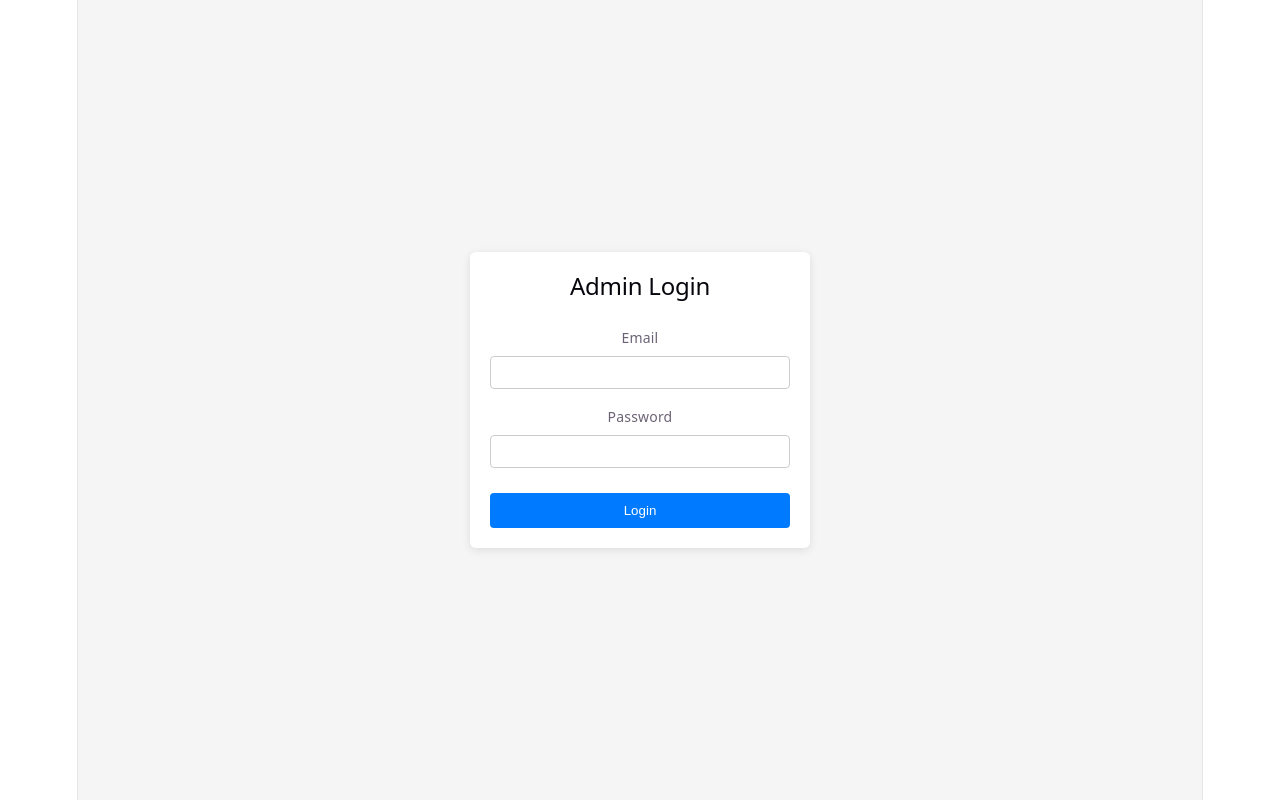
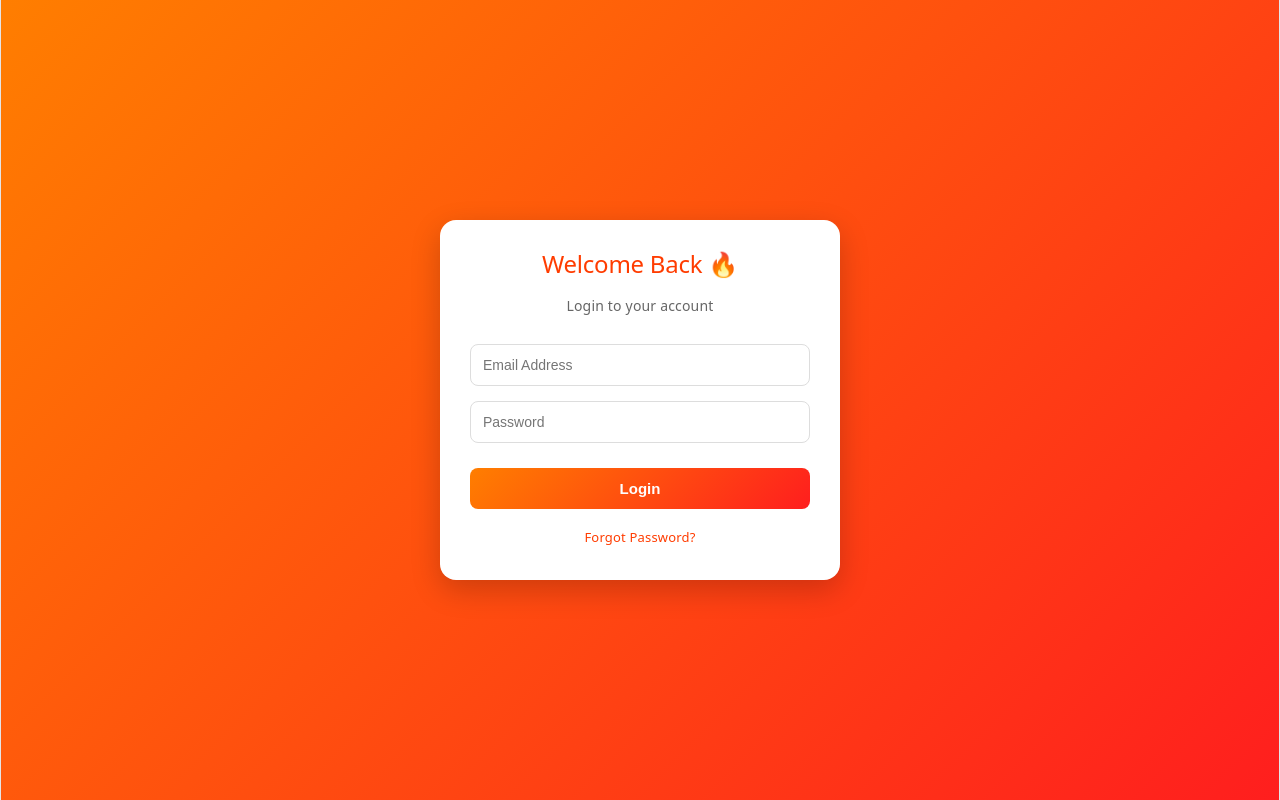
Before and after one commit to bnmanish/Appointment-Booking-System, a React (Vite) app in the folder frontend/: page /admin/login in a window 1280 px wide. Built offline with nearby package versions, Linux system fonts and the light colour scheme.

Commit message:
API setup and login page

```diff
--- a/frontend/src/App.tsx
+++ b/frontend/src/App.tsx
@@ -1,14 +1,110 @@
-import { BrowserRouter, Routes, Route } from "react-router-dom";
-import Login from "./pages/admin/Login";
+import React, { useState } from "react";
 
-const App: React.FC = () => {
+const Login: React.FC = () => {
+  const [email, setEmail] = useState<string>("");
+  const [password, setPassword] = useState<string>("");
+
+  const handleSubmit = (e: React.FormEvent<HTMLFormElement>) => {
+    e.preventDefault();
+    console.log({ email, password });
+  };
+
   return (
-    <BrowserRouter>
-      <Routes>
-        <Route path="/admin/login" element={<Login />} />
-      </Routes>
-    </BrowserRouter>
+    <div style={styles.wrapper}>
+      <form style={styles.card} onSubmit={handleSubmit}>
+        <h2 style={styles.heading}>Welcome Back 🔥</h2>
+        <p style={styles.subText}>Login to your account</p>
+
+        <input
+          type="email"
+          placeholder="Email Address"
+          value={email}
+          onChange={(e) => setEmail(e.target.value)}
+          style={styles.input}
+          required
+        />
+
+        <input
+          type="password"
+          placeholder="Password"
+          value={password}
+          onChange={(e) => setPassword(e.target.value)}
+          style={styles.input}
+          required
+        />
+
+        <button type="submit" style={styles.button}>
+          Login
+        </button>
+
+        <p style={styles.footer}>Forgot Password?</p>
+      </form>
+    </div>
   );
 };
 
-export default App;
+export default Login;
+
+// 🎨 Styles
+const styles: { [key: string]: React.CSSProperties } = {
+  wrapper: {
+    height: "100vh",
+    display: "flex",
+    justifyContent: "center",
+    alignItems: "center",
+    background: "linear-gradient(135deg, #ff7e00, #ff1e1e)", // orange → red
+  },
+
+  card: {
+    width: "340px",
+    padding: "30px",
+    borderRadius: "16px",
+    background: "#ffffff",
+    boxShadow: "0 10px 30px rgba(0,0,0,0.2)",
+    display: "flex",
+    flexDirection: "column",
+    gap: "15px",
+  },
+
+  heading: {
+    textAlign: "center",
+    color: "#ff3c00",
+    margin: 0,
+  },
+
+  subText: {
+    textAlign: "center",
+    fontSize: "14px",
+    color: "#666",
+    marginBottom: "10px",
+  },
+
+  input: {
+    padding: "12px",
+    borderRadius: "8px",
+    border: "1px solid #ddd",
+    fontSize: "14px",
+    outline: "none",
+    transition: "0.3s",
+  },
+
+  button: {
+    marginTop: "10px",
+    padding: "12px",
+    border: "none",
+    borderRadius: "8px",
+    background: "linear-gradient(135deg, #ff7e00, #ff1e1e)",
+    color: "#fff",
+    fontWeight: "bold",
+    fontSize: "15px",
+    cursor: "pointer",
+    transition: "0.3s",
+  },
+
+  footer: {
+    textAlign: "center",
+    fontSize: "13px",
+    color: "#ff3c00",
+    cursor: "pointer",
+  },
+};
--- a/frontend/src/index.css
+++ b/frontend/src/index.css
@@ -51,8 +51,8 @@
 }
 
 #root {
-  width: 1126px;
-  max-width: 100%;
+  width: 100%;
+  /* max-width: 100%; */
   margin: 0 auto;
   text-align: center;
   border-inline: 1px solid var(--border);
--- a/frontend/src/pages/admin/Login.tsx
+++ b/frontend/src/pages/admin/Login.tsx
@@ -12,33 +12,32 @@ const Login: React.FC = () => {
   return (
     <div style={styles.wrapper}>
       <form style={styles.card} onSubmit={handleSubmit}>
-        <h2 style={styles.heading}>Admin Login</h2>
+        <h2 style={styles.heading}>Welcome Back 👋</h2>
+        <p style={styles.subText}>Login to your account</p>
 
-        <div style={styles.field}>
-          <label>Email</label>
         <input
           type="email"
+          placeholder="Email Address"
           value={email}
           onChange={(e) => setEmail(e.target.value)}
           style={styles.input}
           required
         />
-        </div>
 
-        <div style={styles.field}>
-          <label>Password</label>
         <input
           type="password"
+          placeholder="Password"
           value={password}
           onChange={(e) => setPassword(e.target.value)}
           style={styles.input}
           required
         />
-        </div>
 
         <button type="submit" style={styles.button}>
           Login
         </button>
+
+        <p style={styles.footer}>Forgot Password?</p>
       </form>
     </div>
   );
@@ -49,44 +48,64 @@ export default Login;
 // 🎨 Styles
 const styles: { [key: string]: React.CSSProperties } = {
   wrapper: {
-    height: "100vh",
+    minHeight: "100vh",
+    width: "100%",
     display: "flex",
     justifyContent: "center",
     alignItems: "center",
-    background: "#f5f5f5",
+    background: "linear-gradient(135deg, #f59e0b, #dc2626)", // soft orange → deep red
   },
+
   card: {
-    width: "300px",
-    padding: "20px",
-    borderRadius: "6px",
-    background: "#fff",
-    boxShadow: "0 2px 8px rgba(0,0,0,0.1)",
+    width: "340px",
+    padding: "30px",
+    borderRadius: "16px",
+    background: "#ffffff",
+    boxShadow: "0 10px 30px rgba(0,0,0,0.2)",
     display: "flex",
     flexDirection: "column",
     gap: "15px",
   },
+
   heading: {
     textAlign: "center",
+    color: "#b91c1c", // deep red
+    margin: 0,
+  },
+
+  subText: {
+    textAlign: "center",
+    fontSize: "14px",
+    color: "#666",
     marginBottom: "10px",
   },
-  field: {
-    display: "flex",
-    flexDirection: "column",
+
+  input: {
+    padding: "12px",
+    borderRadius: "8px",
+    border: "1px solid #ddd",
     fontSize: "14px",
+    outline: "none",
+    transition: "0.3s",
   },
-  input: {
-    marginTop: "5px",
-    padding: "8px",
-    borderRadius: "4px",
-    border: "1px solid #ccc",
-  },
+
   button: {
     marginTop: "10px",
-    padding: "10px",
+    padding: "12px",
     border: "none",
-    borderRadius: "4px",
-    background: "#007bff",
+    borderRadius: "8px",
+    background: "linear-gradient(135deg, #f59e0b, #dc2626)",
     color: "#fff",
+    fontWeight: "bold",
+    fontSize: "15px",
+    cursor: "pointer",
+    transition: "0.3s",
+  },
+
+  footer: {
+    textAlign: "center",
+    fontSize: "13px",
+    color: "#c2410c",
     cursor: "pointer",
   },
 };
```
Lines whose indentation alone changed are shown as unchanged.
